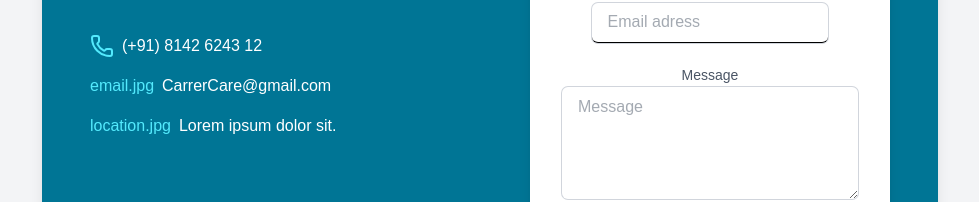
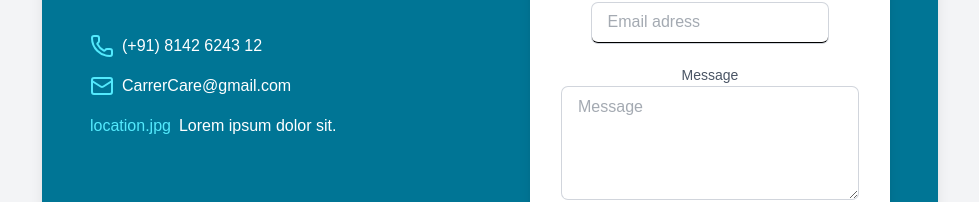
Before and after one commit to satyamrk18/CarrerCare, a React (Vite) app: page /contact in a window 1280 px wide. Shown: the part 384-586 px from the top of the page, without its empty margins (150-1129 px from the left). Built offline with nearby package versions, Linux system fonts and the light colour scheme.

Commit message:
add lucid react Email icon

```diff
--- a/src/pages/Contact.jsx
+++ b/src/pages/Contact.jsx
@@ -1,5 +1,5 @@
 import "./Contact.css";
-import { Phone } from "lucide-react"
+import { Phone , Mail ,  } from "lucide-react"
 
 
 const Contact = () => {
@@ -22,7 +22,7 @@ const Contact = () => {
                    <span> (+91) 8142 6243 12 </span>
                 </div>
                 <div className="inline-flex space-x-2 items-center">
-                    <span className="text-cyan-300">email.jpg</span>
+                    <span className="text-cyan-300"> <Mail /> </span>
                    <span> CarrerCare@gmail.com </span>
                 </div>
                   <div className="inline-flex space-x-2 items-center">
```
